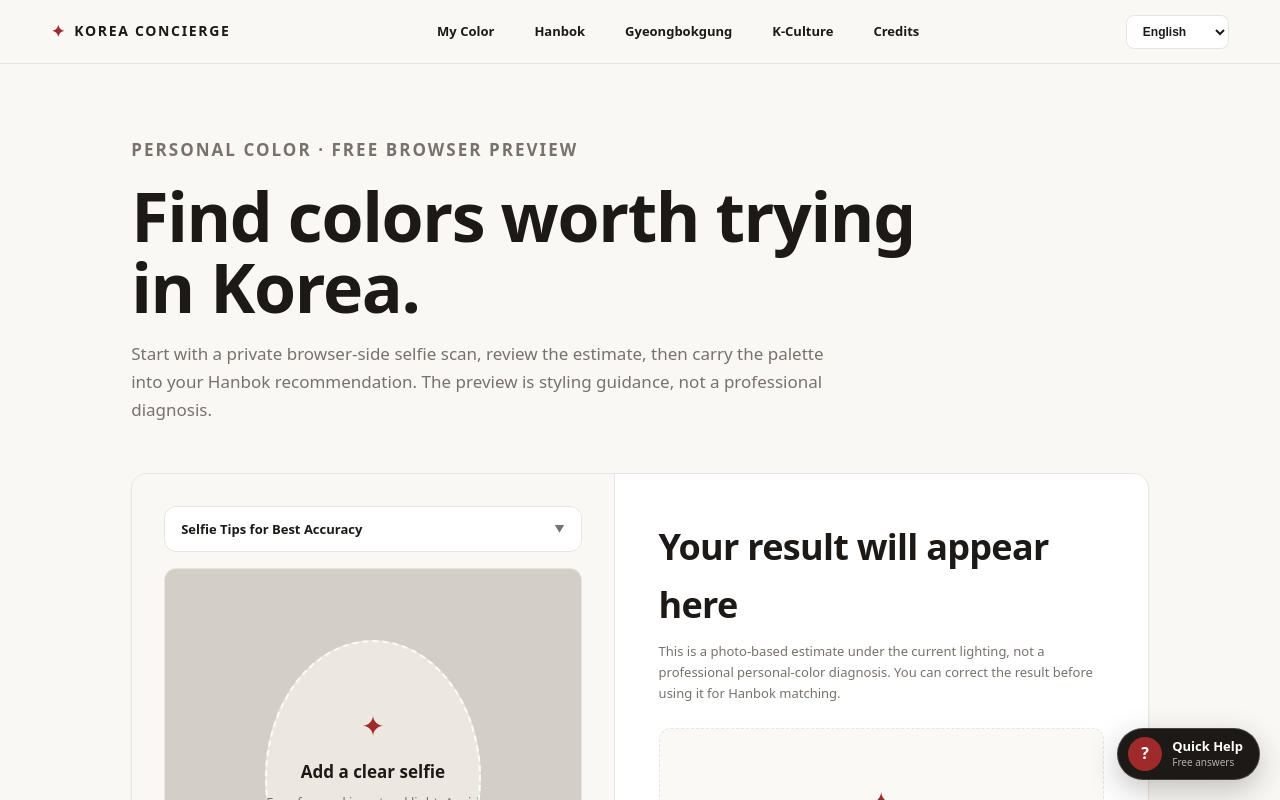
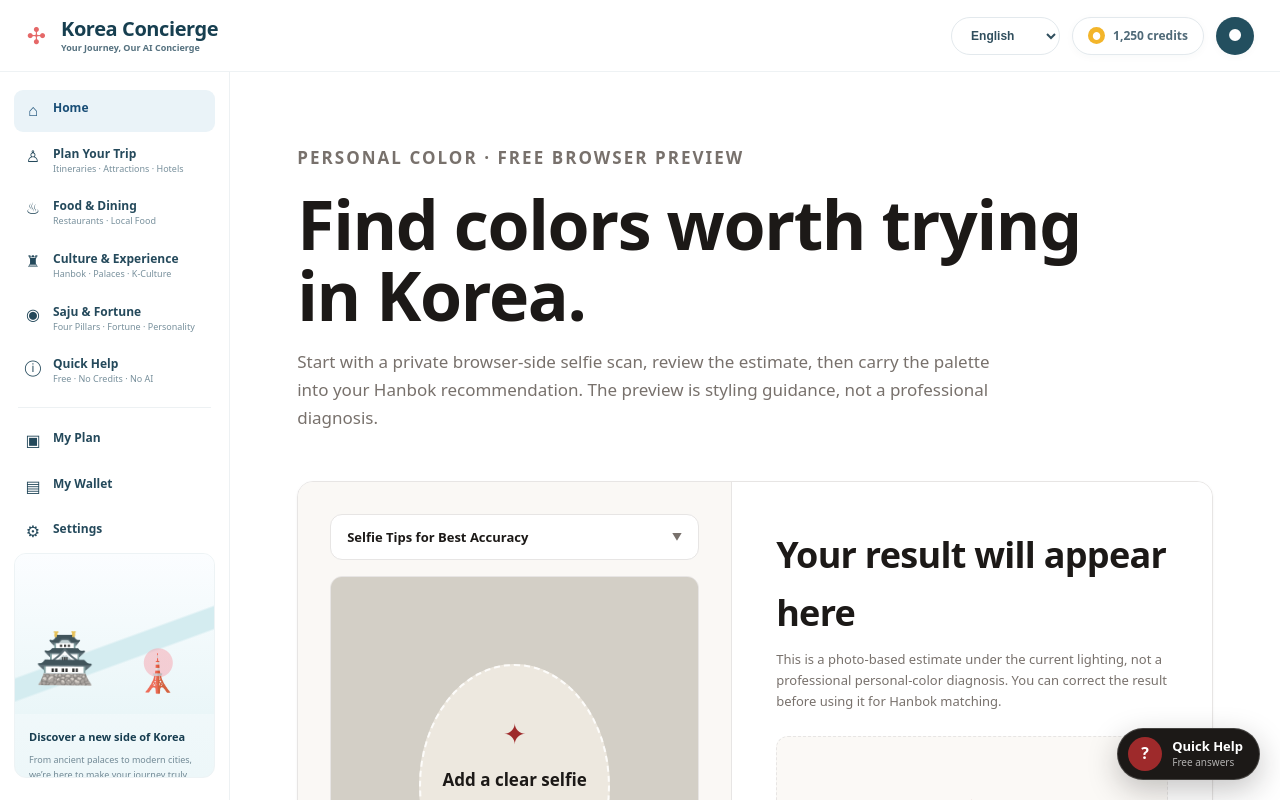
Before and after one commit to lgkangno1-svg/Kang-s-brain, a Next.js app in the folder projects/korea-avocadoss/: page /en/color in a window 1280 px wide. Shown: the top 800 px of the page. Built offline with nearby package versions, Linux system fonts and the light colour scheme.

Commit message:
feat(korea): apply Stitch navigation shell

```diff
--- a/projects/korea-avocadoss/src/app/[locale]/layout.tsx
+++ b/projects/korea-avocadoss/src/app/[locale]/layout.tsx
@@ -1,6 +1,6 @@
 import type { Metadata } from 'next';
 import { NextIntlClientProvider, hasLocale } from 'next-intl';
-import { getMessages, getTranslations, setRequestLocale } from 'next-intl/server';
+import { getMessages, setRequestLocale } from 'next-intl/server';
 import { notFound } from 'next/navigation';
 
 import { QuickHelp } from '@/features/quick-help/QuickHelp';
@@ -10,6 +10,7 @@ import { routing } from '@/i18n/routing';
 import { getLocaleDefinition } from '@/lib/i18n/locales';
 import '../globals.css';
 import '../locale-overflow.css';
+import '../stitch-dashboard.css';
 
 export const metadata: Metadata = {
   metadataBase: new URL('https://korea.avocadoss.co.kr'),
@@ -23,6 +24,21 @@ export const metadata: Metadata = {
 export function generateStaticParams() {
   return routing.locales.map((locale) => ({ locale }));
 }
+
+const primaryNav = [
+  {label: 'Home', sub: '', icon: '⌂', href: '/'},
+  {label: 'Plan Your Trip', sub: 'Itineraries · Attractions · Hotels', icon: '♙', href: '/explore/gyeongbokgung'},
+  {label: 'Food & Dining', sub: 'Restaurants · Local Food', icon: '♨', href: '/culture'},
+  {label: 'Culture & Experience', sub: 'Hanbok · Palaces · K-Culture', icon: '♜', href: '/hanbok'},
+  {label: 'Saju & Fortune', sub: 'Four Pillars · Fortune · Personality', icon: '◉', href: '/culture'},
+  {label: 'Quick Help', sub: 'Free · No Credits · No AI', icon: 'ⓘ', href: '/'},
+] as const;
+
+const accountNav = [
+  {label: 'My Plan', icon: '▣', href: '/explore/gyeongbokgung'},
+  {label: 'My Wallet', icon: '▤', href: '/credits'},
+  {label: 'Settings', icon: '⚙', href: '/credits'},
+] as const;
 
 export default async function LocaleLayout({
   children,
@@ -39,66 +55,60 @@ export default async function LocaleLayout({
 
   setRequestLocale(locale);
   const messages = await getMessages();
-  const t = await getTranslations('Global');
   const definition = getLocaleDefinition(locale);
-
-  const nav = [
-    [t('nav.myColor'), '/color', '✦'],
-    [t('nav.hanbok'), '/hanbok', '👘'],
-    [t('nav.gyeongbokgung'), '/explore/gyeongbokgung', '🏯'],
-    [t('nav.kCulture'), '/culture', '☯'],
-    [t('nav.credits'), '/credits', '💳'],
-  ] as const;
 
   return (
     <html lang={definition.htmlLang}>
       <body>
         <NextIntlClientProvider messages={messages}>
-          <div data-locale={locale}>
-            <header className="siteHeader">
-              <Link className="brand" href="/">
-                <span className="brandMark" aria-hidden="true">✦</span>
-                <span>KOREA CONCIERGE</span>
+          <div className="kcAppShell" data-locale={locale}>
+            <header className="kcTopbar">
+              <Link className="kcBrand" href="/">
+                <span className="kcBrandFlower" aria-hidden="true">✣</span>
+                <span className="kcBrandCopy">
+                  <strong>Korea Concierge</strong>
+                  <small>Your Journey, Our AI Concierge</small>
+                </span>
               </Link>
-              <nav aria-label="Primary navigation">
-                {nav.map(([label, href]) => (
-                  <Link key={href} href={href}>{label}</Link>
-                ))}
-              </nav>
-              <LanguageSwitcher />
+              <div className="kcTopActions">
+                <LanguageSwitcher />
+                <span className="kcCredits"><span className="kcCoin">●</span>1,250 credits</span>
+                <span className="kcUserButton" aria-label="Account">●</span>
+              </div>
             </header>
 
-            {children}
+            <div className="kcWorkspace">
+              <aside className="kcSidebar">
+                <nav className="kcSideNav" aria-label="Primary navigation">
+                  {primaryNav.map((item, index) => (
+                    <Link key={`${item.label}-${index}`} className={`kcSideLink${index === 0 ? ' active' : ''}`} href={item.href}>
+                      <span className="kcSideIcon" aria-hidden="true">{item.icon}</span>
+                      <span className="kcSideText">
+                        <b>{item.label}</b>
+                        {item.sub ? <small>{item.sub}</small> : null}
+                      </span>
+                    </Link>
+                  ))}
+                  <span className="kcSideDivider" />
+                  {accountNav.map((item) => (
+                    <Link key={item.label} className="kcSideLink" href={item.href}>
+                      <span className="kcSideIcon" aria-hidden="true">{item.icon}</span>
+                      <span className="kcSideText"><b>{item.label}</b></span>
+                    </Link>
+                  ))}
+                </nav>
 
-            <footer className="siteFooter">
-              <strong>Korea Concierge</strong>
-              <p>{t('footerTagline')}</p>
-              <span>korea.avocadoss.co.kr</span>
-            </footer>
+                <div className="kcSidebarPromo">
+                  <div className="kcPromoArt" aria-hidden="true" />
+                  <div className="kcPromoCopy">
+                    <strong>Discover a new side of Korea</strong>
+                    <p>From ancient palaces to modern cities, we’re here to make your journey truly special.</p>
+                  </div>
+                </div>
+              </aside>
 
-            {/* Mobile-first bottom navigation for outdoor walking ease */}
-            <nav className="mobileBottomNav" aria-label="Mobile bottom navigation">
-              <Link className="mobileNavItem" href="/color">
-                <span className="mobileNavIcon">✦</span>
-                <span>{t('nav.myColor')}</span>
-              </Link>
-              <Link className="mobileNavItem" href="/hanbok">
-                <span className="mobileNavIcon">👘</span>
-                <span>{t('nav.hanbok')}</span>
-              </Link>
-              <Link className="mobileNavItem" href="/explore/gyeongbokgung">
-                <span className="mobileNavIcon">🏯</span>
-                <span>{t('nav.gyeongbokgung')}</span>
-              </Link>
-              <Link className="mobileNavItem" href="/culture">
-                <span className="mobileNavIcon">☯</span>
-                <span>{t('nav.kCulture')}</span>
-              </Link>
-              <Link className="mobileNavItem" href="/credits">
-                <span className="mobileNavIcon">💳</span>
-                <span>{t('nav.credits')}</span>
-              </Link>
-            </nav>
+              <div className="kcContent">{children}</div>
+            </div>
 
             <QuickHelp localePrefix={`/${locale}`} />
           </div>
```
